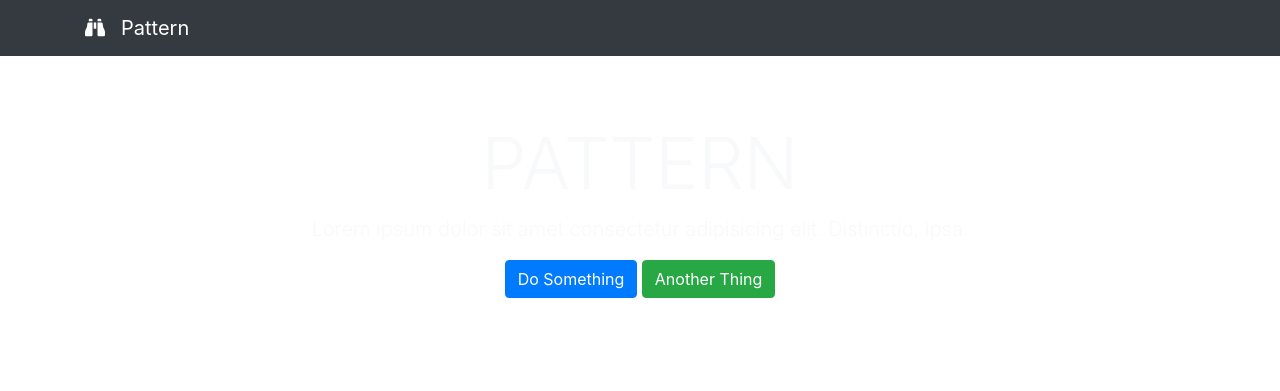
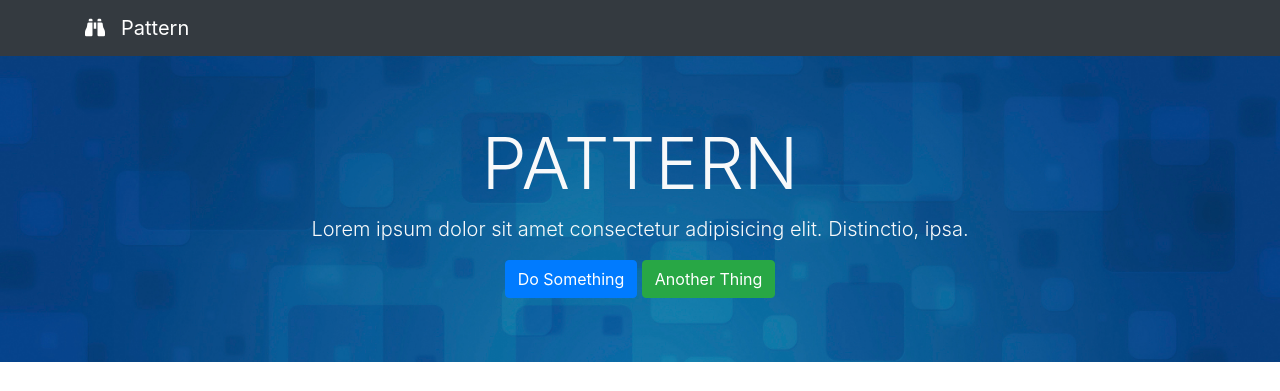
Before and after one commit to tiddal/landing-page-pattern-1, a plain HTML site: page index.html in a window 1280 px wide. Shown: the top 391 px of the page. Drawn offline with nearby package versions, Linux system fonts and the light colour scheme.

Commit message:
update directories references

```diff
--- a/css/styles.css
+++ b/css/styles.css
@@ -1,4 +1,4 @@
 #header {
-	background: url("img/header.jpg");
+	background: url('../img/header.jpg');
 	background-size: cover;
 }
```
